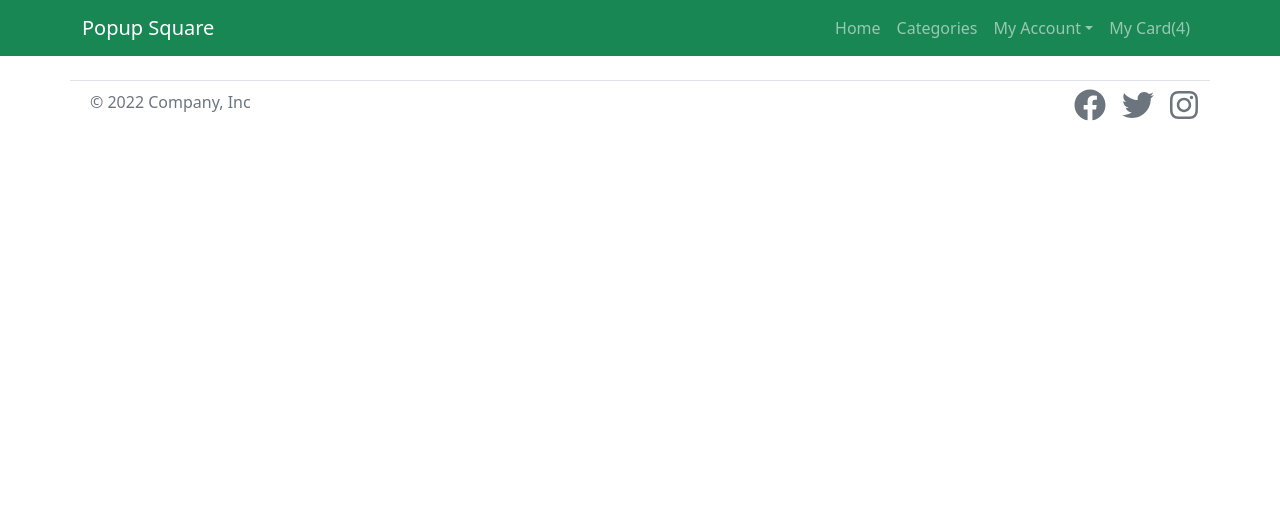
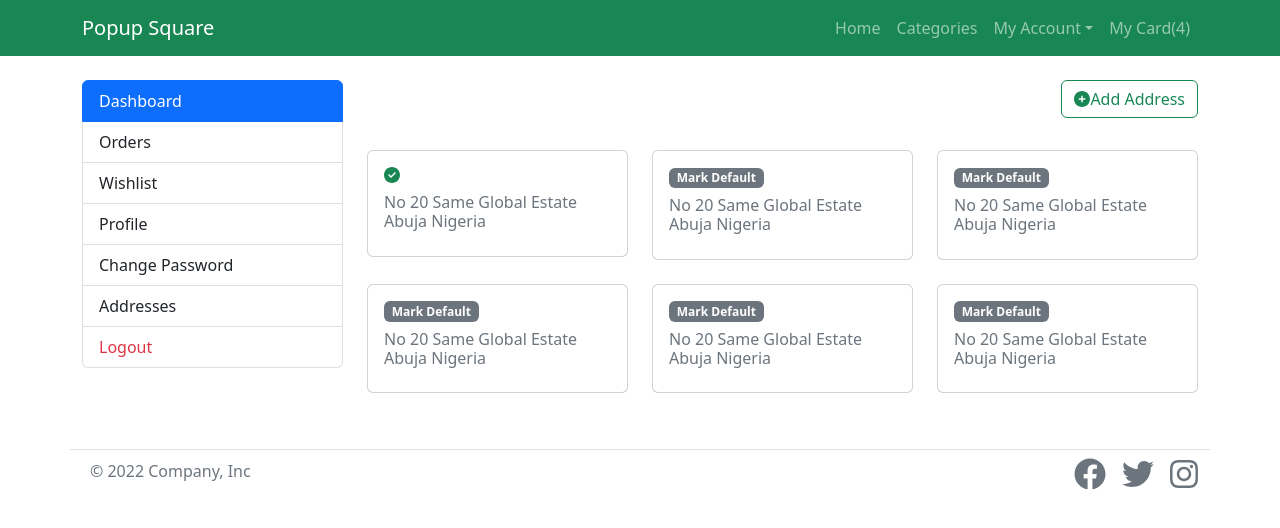
Before and after one commit to chrisunday2013/popupSquare-ecom-frontend, a React (Create React App) app: page /customer-addressList in a window 1280 px wide. Shown: the top 528 px of the page. Built offline with nearby package versions, Linux system fonts and the light colour scheme.

Commit message:
added customer address and addAddress components

```diff
--- a/src/App.js
+++ b/src/App.js
@@ -22,7 +22,8 @@ import OrderFailed from './components/customer/orderfailed';
 import Wishlist from './components/customer/wishlist';
 import Profile from './components/customer/profile';
 import ChangePassword from './components/customer/changePwd';
-
+import AddressList from './components/customer/addessList';
+import AddAddress from './components/customer/addAddress';
 
 function App() {
   return (
@@ -45,6 +46,8 @@ function App() {
            <Route path='/wishlist' element={<Wishlist/>}/>
            <Route path='/customer-profile' element={<Profile/>}/>
            <Route path='/customer-changePassword' element={<ChangePassword/>}/>
+           <Route path='/customer-addressList' element={<AddressList/>}/>
+           <Route path='/customer-addAddress' element={<AddAddress/>}/>
 
       </Switch>
       <Footer/>
--- /dev/null
+++ b/src/components/customer/addAddress.js
@@ -0,0 +1,31 @@
+import Sidebar from "./sidebar";
+
+
+function AddAddress(){
+
+    return (
+        <div className="container mt-4">
+            <div className="row">
+                <aside className="col-md-3">
+                <Sidebar/>
+                </aside>
+                <section className="col-md-9 col-12 mb-2">
+                   <div className="card">
+                      <h5 className="card-header">Add Address</h5>
+                      <div className="card-body">
+
+                            <div className="mb-3">
+                                    <label for="addAddress" className="form-label">First Name</label>
+                                    <textarea className="form-control" id="addAddress"></textarea>
+                            </div>
+                            <button  className="btn btn-primary">Submit</button>
+
+                      </div>
+                   </div>
+                </section>
+            </div>
+        </div>
+    )
+}
+
+export default AddAddress;
--- /dev/null
+++ b/src/components/customer/addessList.js
@@ -0,0 +1,87 @@
+import { Link } from "react-router-dom";
+import Sidebar from "./sidebar";
+
+
+function AddressList(){
+
+    return (
+        <div className="container mt-4">
+            <div className="row">
+                <aside className="col-md-3">
+                  <Sidebar/>
+                </aside>
+                <section className="col-md-9 col-12 mb-2">
+                    <div className="row">
+                        <div className="col-md-12 mb-2">
+                              <Link to="/customer-addAddress" className="btn btn-outline-success mb-4 float-end"><i className="fa fa-plus-circle"></i>Add Address</Link>
+                        </div>
+
+                    </div>
+                    <div className="row">
+                        <div className="col-md-4 mb-4">
+                            <div className="card">
+                                   <div className="card-body text-muted">
+                                        <h6><i className="fa fa-check-circle text-success mb-2"></i><br/>
+                                             No 20 Same Global Estate Abuja Nigeria
+                                        </h6>
+                                   </div>
+                            </div>
+                        </div>
+                        <div className="col-md-4 mb-4">
+                            <div className="card">
+                                   <div className="card-body text-muted">
+                                        <h6>
+                                            <span className="badge bg-secondary mb-2">Mark Default</span><br/>
+                                             No 20 Same Global Estate Abuja Nigeria
+                                        </h6>
+                                   </div>
+                            </div>
+                        </div>
+                        <div className="col-md-4 mb-4">
+                             <div className="card">
+                                   <div className="card-body text-muted">
+                                        <h6>
+                                        <span className="badge bg-secondary mb-2">Mark Default</span><br/>
+                                             No 20 Same Global Estate Abuja Nigeria
+                                        </h6>
+                                   </div>
+                            </div>
+                        </div>
+                        <div className="col-md-4 mb-4">
+                            <div className="card">
+                                   <div className="card-body text-muted">
+                                        <h6>
+                                             <span className="badge bg-secondary mb-2">Mark Default</span><br/>
+                                             No 20 Same Global Estate Abuja Nigeria
+                                        </h6>
+                                   </div>
+                            </div>
+                        </div>
+                        <div className="col-md-4 mb-4">
+                            <div className="card">
+                                   <div className="card-body text-muted">
+                                        <h6>
+                                            <span className="badge bg-secondary mb-2">Mark Default</span><br/>
+                                             No 20 Same Global Estate Abuja Nigeria
+                                        </h6>
+                                   </div>
+                            </div>
+                        </div>
+                        <div className="col-md-4 mb-4">
+                            <div className="card">
+                                   <div className="card-body text-muted">
+                                        <h6>
+                                             <span className="badge bg-secondary mb-2">Mark Default</span><br/>
+                                             No 20 Same Global Estate Abuja Nigeria
+                                        </h6>
+                                   </div>
+                            </div>
+                        </div>
+                    </div>
+                </section>
+            </div>
+        </div>
+    )
+}
+
+export default AddressList;
--- a/src/components/customer/profile.js
+++ b/src/components/customer/profile.js
@@ -33,9 +33,10 @@ function Profile(){
                                     <input type="email" className="form-control" id="email"/>
                             </div>
                             <div className="mb-3">
-                                    <label for="video" className="form-label">Profile Image</label>
-                                    <input type="file" name="profile_img"/>
-                                    <p className="mt-2"><img src="" width="350" alt=""/></p>
+                                <div className="mb-3">
+                                    <label for="profileImg" className="form-label">Profile Image</label>
+                                    <input type="file" className="form-control" id="profileImg"/>
+                                </div>
                             </div>
                             <button  className="btn btn-primary">Update</button>
 
--- a/src/components/customer/sidebar.js
+++ b/src/components/customer/sidebar.js
@@ -8,7 +8,7 @@ function Sidebar(props){
                     <Link to="/wishlist" className="list-group-item list-group-item-action">Wishlist</Link>
                     <Link to="/customer-profile" className="list-group-item list-group-item-action">Profile</Link>
                     <Link to="/customer-changePassWord" className="list-group-item list-group-item-action">Change Password</Link>
-                    <Link to="#" className="list-group-item list-group-item-action">Addresses</Link>
+                    <Link to="/customer-addressList" className="list-group-item list-group-item-action">Addresses</Link>
                     <Link to="#" className="list-group-item list-group-item-action text-danger">Logout</Link>
             </div>
     )
```
